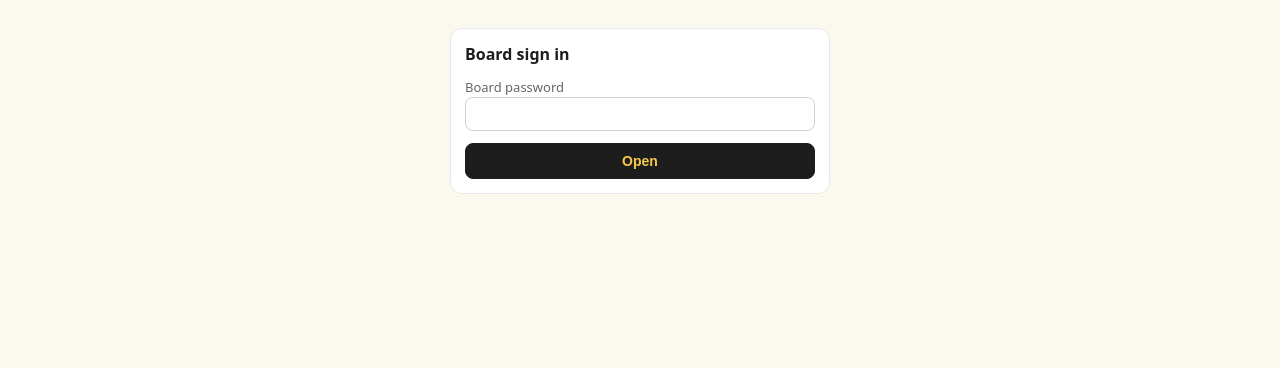
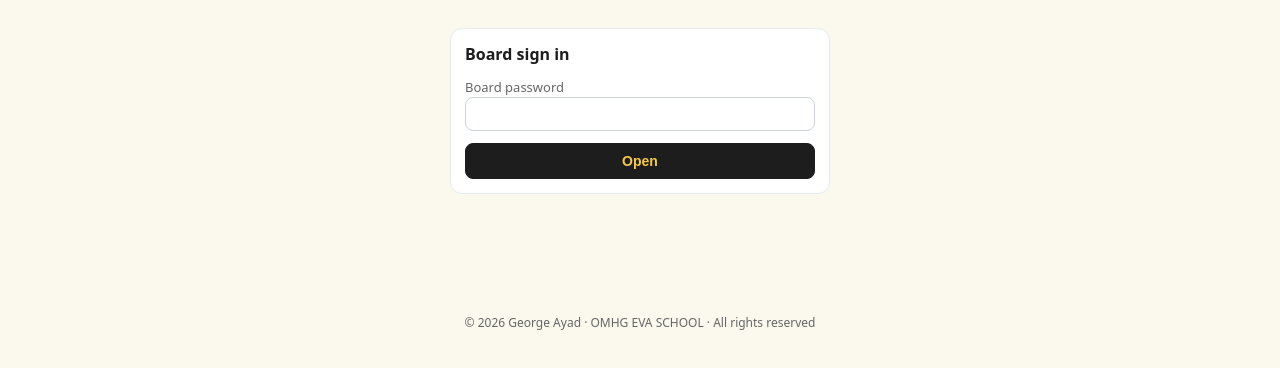
Before and after one commit to georgeayad9/factoryevaluation, a plain HTML site: page board/index.html in a window 1280 px wide. Shown: the part 76-444 px from the top of the page. Drawn offline with Linux system fonts and the light colour scheme.

Commit message:
Add files via upload

```diff
--- a/board/index.html
+++ b/board/index.html
@@ -58,6 +58,8 @@ select,input{padding:8px;border:1px solid var(--border);border-radius:8px;font-s
   @page{size:A4 landscape;margin:12mm}
 }
 .embedded #signOut{display:none !important}
+.copyFoot{text-align:center;font-size:12px;color:var(--muted,#888);padding:24px 12px 30px}@media print{.copyFoot{display:none !important}}
+.embedded .copyFoot{display:none !important}
 .range{display:flex;gap:8px;flex-wrap:wrap;align-items:center;margin:0 0 6px}
 .range .chip{padding:7px 12px;border-radius:999px;border:1px solid var(--border);background:var(--card);color:var(--ink);cursor:pointer;font-size:13px}
 .range .chip.on{background:#1d1d1d;color:var(--brand);border-color:#1d1d1d;font-weight:600}
@@ -924,5 +926,6 @@ window.addEventListener("message", e => {
 });
 if (window.parent !== window) window.parent.postMessage({ type: "omhg-board-ready" }, "*");
 </script>
+<footer class="copyFoot">© 2026 George Ayad · OMHG EVA SCHOOL · All rights reserved</footer>
 </body>
 </html>
```
